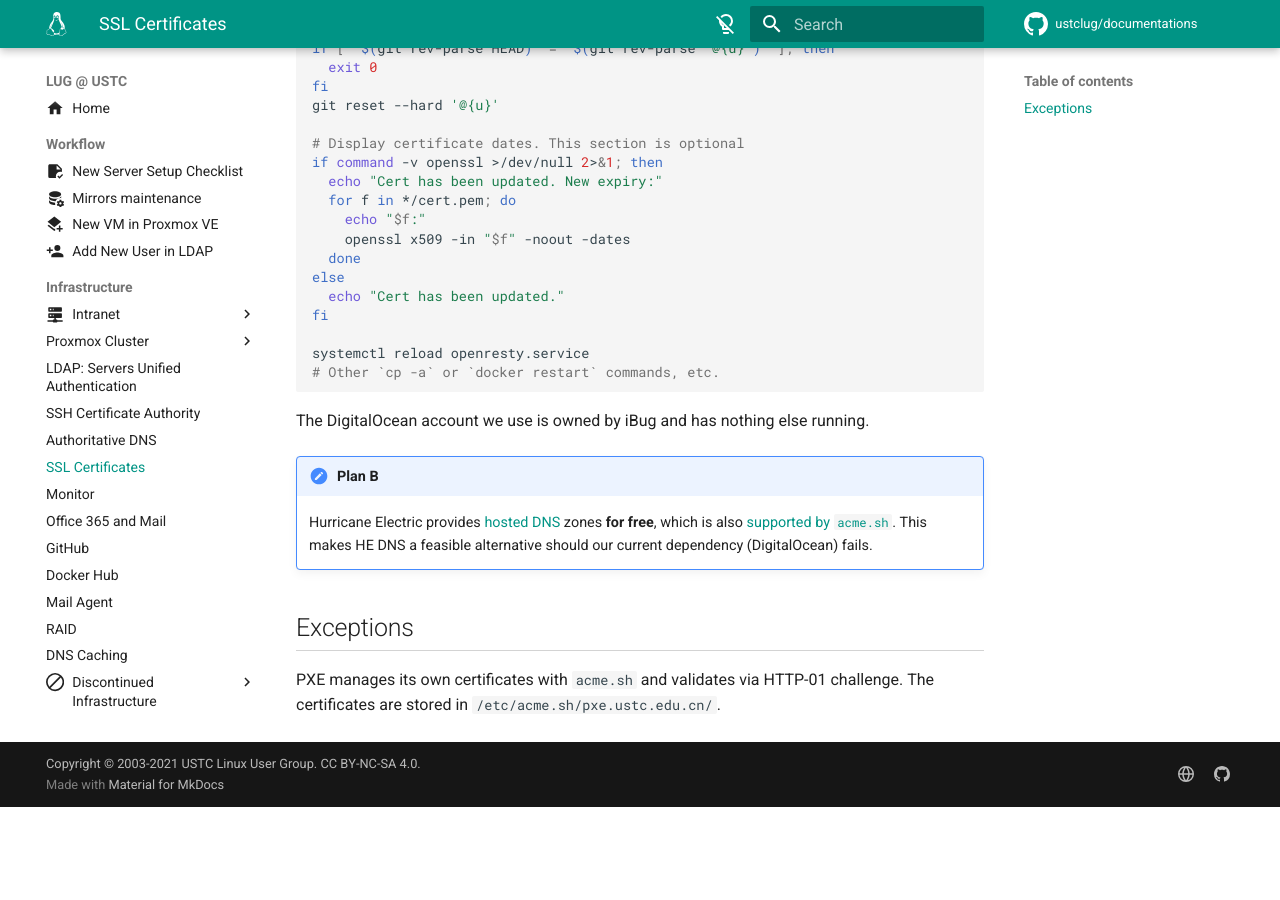
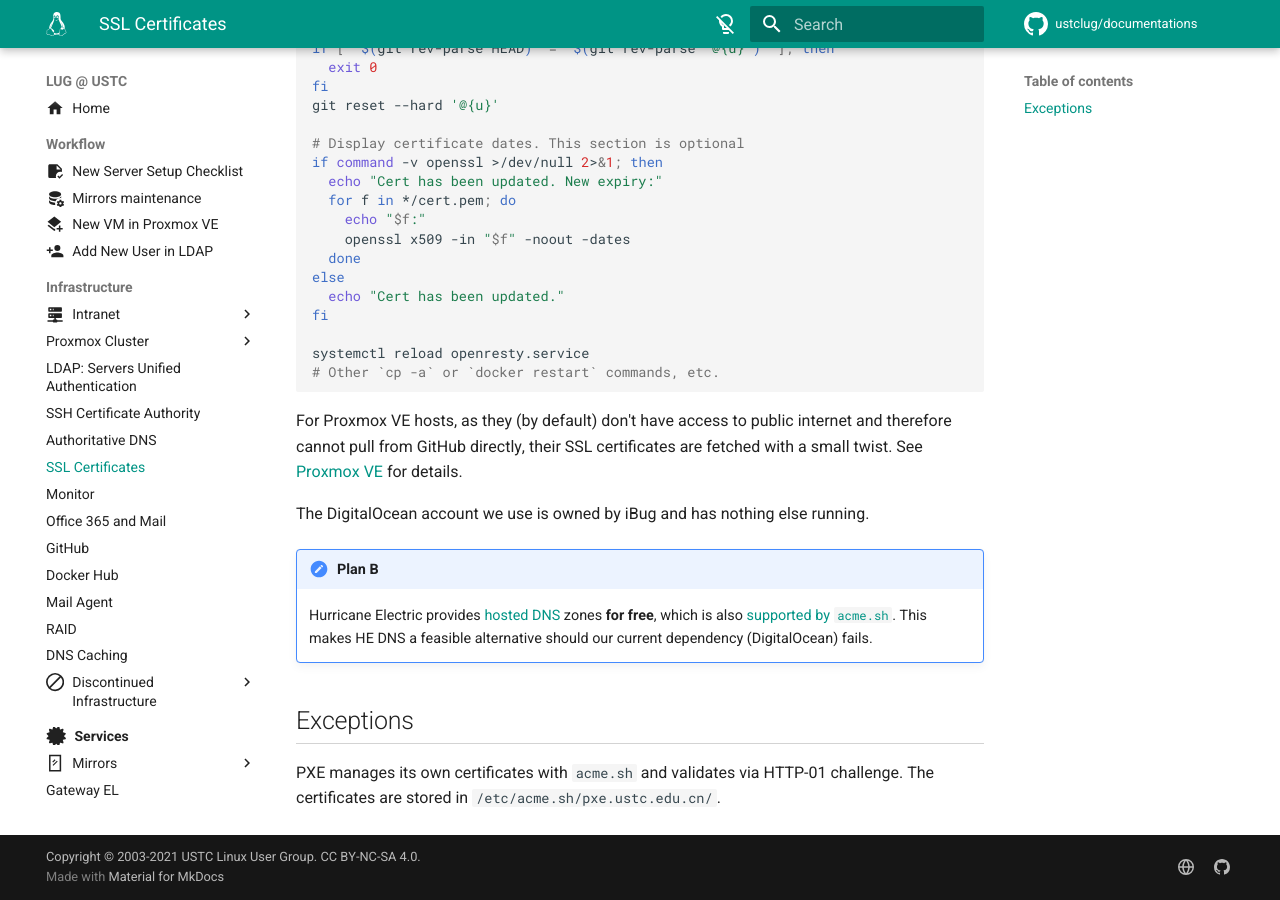
Before and after one commit to ustclug/documentations, an MkDocs documentation site: the page built from docs/infrastructure/ssl.md, in a window 1280 px wide and 900 px high, scrolled down 812 px. Built offline with MkDocs 1.6.1 and Material for MkDocs 9.7.7, drawn with Linux system fonts in a browser that asks for light colours; comment, search, counter and statistics services are not loaded; before the commit the page ends 1619 px from its top, so only the background shows below that.

Commit message:
pve,ssl: Add note on SSL certificate management

````diff
--- a/docs/infrastructure/ssl.md
+++ b/docs/infrastructure/ssl.md
@@ -47,6 +47,9 @@
 # Other `cp -a` or `docker restart` commands, etc.
 ```
 
+For Proxmox VE hosts, as they (by default) don't have access to public internet and therefore cannot pull from GitHub directly, their SSL certificates are fetched with a small twist.
+See [Proxmox VE](proxmox/pve.md#ssl) for details.
+
 The DigitalOcean account we use is owned by iBug and has nothing else running.
 
 !!! note "Plan B"
````
Also changed, not shown: docs/infrastructure/proxmox/pve.md (+2 -1 lines).
